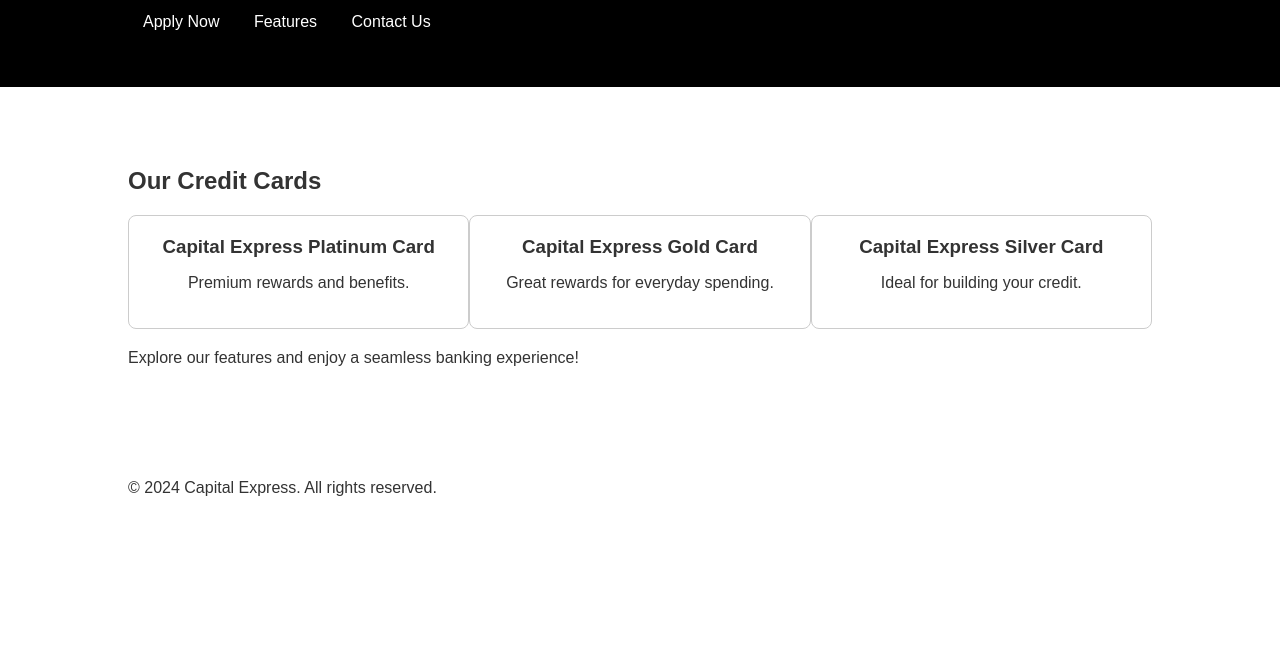
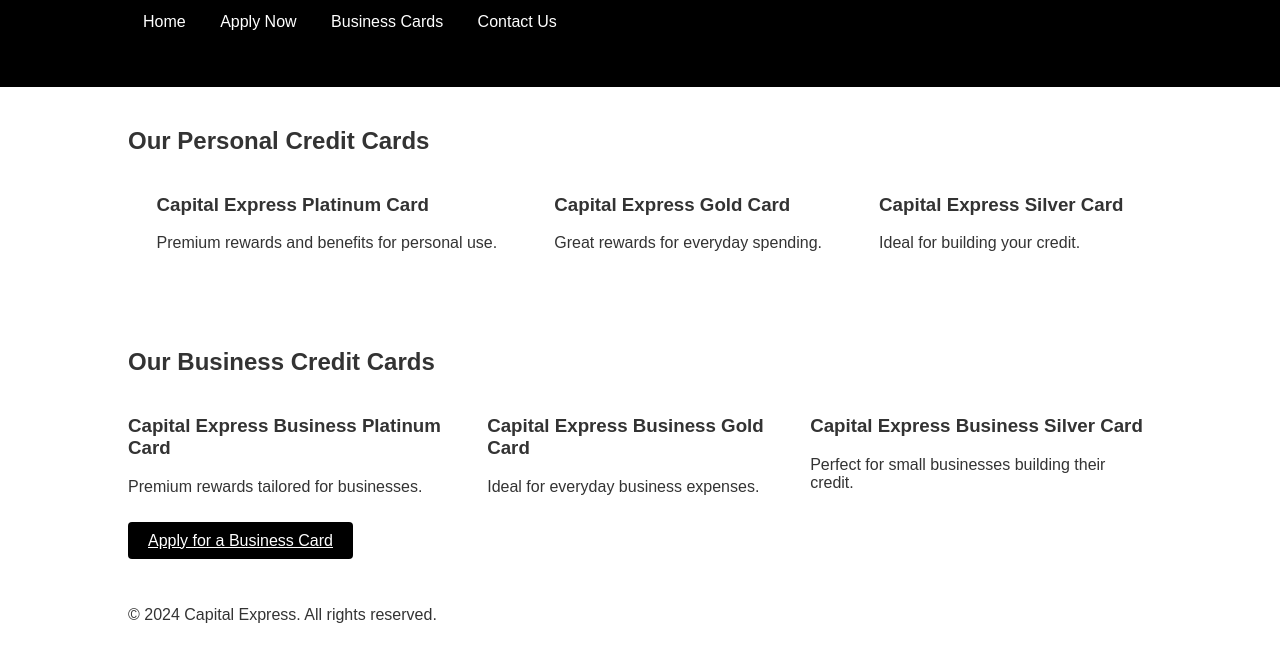
Before and after one commit to Jadenjvl/Capital-Express-, a plain HTML site: page index.html in a window 1280 px wide. Shown: the part 80-742 px from the top of the page. Drawn offline with Linux system fonts and the light colour scheme.

Commit message:
Update index.html

```diff
--- a/index.html
+++ b/index.html
@@ -4,7 +4,7 @@
     <meta charset="UTF-8">
     <meta name="viewport" content="width=device-width, initial-scale=1.0">
     <link rel="stylesheet" href="styles.css">
-    <title>Capital Express</title>
+    <title>Capital Express - Credit Cards</title>
 </head>
 <body>
 
@@ -13,32 +13,53 @@
         <h1>Capital Express</h1>
         <nav>
             <ul>
+                <li><a href="index.html">Home</a></li>
                 <li><a href="apply.html">Apply Now</a></li>
-                <li><a href="#features">Features</a></li>
+                <li><a href="business-apply.html">Business Cards</a></li>
                 <li><a href="#contact">Contact Us</a></li>
             </ul>
         </nav>
     </div>
 </header>
 
-<section id="features" class="features">
+<section id="cards" class="cards">
     <div class="container">
-        <h2>Our Credit Cards</h2>
+        <h2>Our Personal Credit Cards</h2>
         <div class="card-list">
-            <div class="card-item">
+            <div class="card">
                 <h3>Capital Express Platinum Card</h3>
-                <p>Premium rewards and benefits.</p>
+                <p>Premium rewards and benefits for personal use.</p>
             </div>
-            <div class="card-item">
+            <div class="card">
                 <h3>Capital Express Gold Card</h3>
                 <p>Great rewards for everyday spending.</p>
             </div>
-            <div class="card-item">
+            <div class="card">
                 <h3>Capital Express Silver Card</h3>
                 <p>Ideal for building your credit.</p>
             </div>
         </div>
-        <p>Explore our features and enjoy a seamless banking experience!</p>
+    </div>
+</section>
+
+<section id="business-cards" class="cards">
+    <div class="container">
+        <h2>Our Business Credit Cards</h2>
+        <div class="card-list">
+            <div class="card">
+                <h3>Capital Express Business Platinum Card</h3>
+                <p>Premium rewards tailored for businesses.</p>
+            </div>
+            <div class="card">
+                <h3>Capital Express Business Gold Card</h3>
+                <p>Ideal for everyday business expenses.</p>
+            </div>
+            <div class="card">
+                <h3>Capital Express Business Silver Card</h3>
+                <p>Perfect for small businesses building their credit.</p>
+            </div>
+        </div>
+        <a href="business-apply.html" class="cta-button">Apply for a Business Card</a>
     </div>
 </section>
 
```
